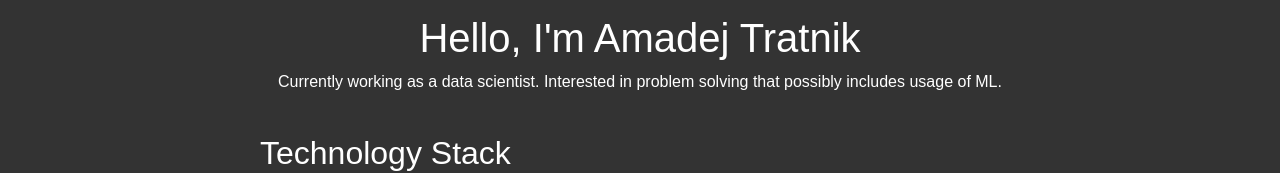
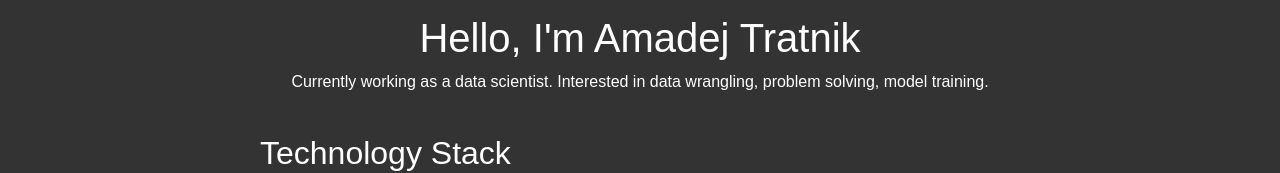
Before and after one commit to AmadejTratnik/AmadejTratnik.github.io, a plain HTML site: page index.html in a window 1280 px wide. Shown: the part 219-392 px from the top of the page. Drawn offline with nearby package versions, Linux system fonts and the light colour scheme.

Commit message:
Description update

```diff
--- a/index.html
+++ b/index.html
@@ -31,7 +31,7 @@
         <section id="intro">
             <div id="intro-text">
                 <h1>Hello, I'm Amadej Tratnik</h1>
-                <p>Currently working as a data scientist. Interested in problem solving that possibly includes usage of ML. </p>
+                <p>Currently working as a data scientist. Interested in data wrangling, problem solving, model training. </p>
             </div>
         </section>
         <section id="technology-stack">
@@ -53,20 +53,19 @@
 
         <section id="projects">
             <h2>My Projects</h2>
-
             <div class="project-card">
                 <a href="https://github.com/AmadejTratnik/background_subtractor">
                     <h3>Real Time Background Subtraction</h3>
                     <p>Optimising semantic segmentation models to run on CPU, capture webcam stream in real time and segment a portrait of a person.</p>
                 </a>
             </div>
-
             <div class="project-card">
                 <a href="https://github.com/AmadejTratnik/covidtrack_slovenia">
                     <h3>CovidTrack Slovenia</h3>
                     <p>Learning Flutter framework by making app for Covid-19 case tracking.</p>
                 </a>
             </div>
+
             <!-- Add more project cards as needed -->
         </section>
     </main>
```
